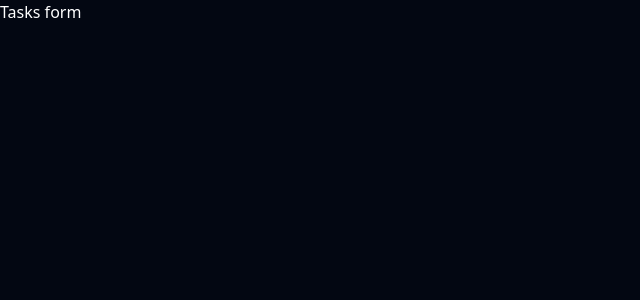
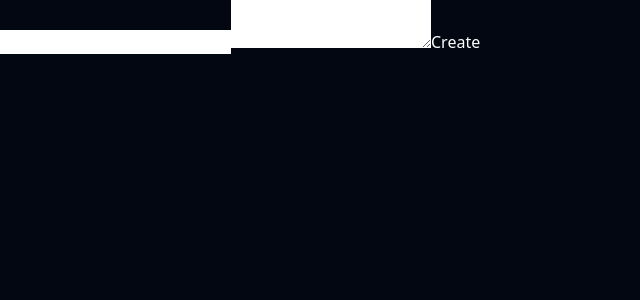
Before and after one commit to DOF1109/next-prisma-crud, a Next.js app: page /new in a window 1280 px wide. Shown: the top 300 px of the page, without its empty margins (0-640 px from the left). Built offline with nearby package versions, Linux system fonts and the light colour scheme.

Commit message:
Form in process

```diff
--- a/src/app/new/page.jsx
+++ b/src/app/new/page.jsx
@@ -1,6 +1,12 @@
 const NewPage = () => {
   return (
-    <div>Tasks form</div>
+    <div>
+      <form action="">
+        <input type="text" />
+        <textarea row="3"></textarea>
+        <button>Create</button>
+      </form>
+    </div>
   )
 }
 
```
